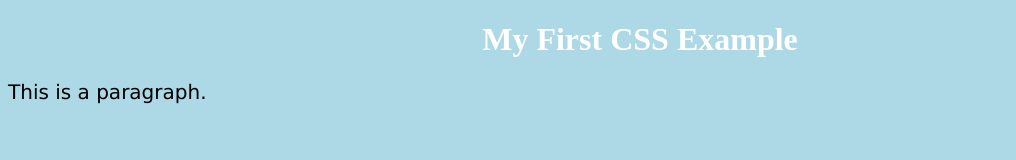
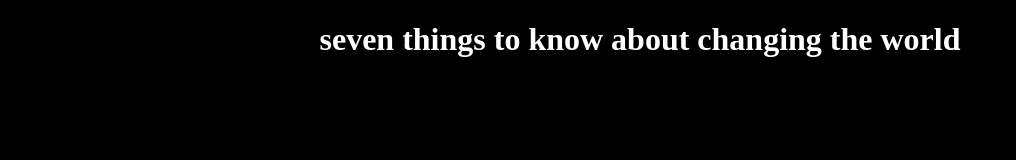
Before and after one commit to sadhbhh/7things, a plain HTML site: page index.html in a window 1280 px wide. Shown: the whole page, without its empty margins (0-1016 px from the left). Drawn offline with Linux system fonts and the light colour scheme.

Commit message:
Update index.html

```diff
--- a/index.html
+++ b/index.html
@@ -3,7 +3,7 @@
 <head>
 <style>
 body {
-  background-color: lightblue;
+  background-color: black;
 }
 
 h1 {
@@ -11,16 +11,13 @@ h1 {
   text-align: center;
 }
 
-p {
-  font-family: verdana;
-  font-size: 20px;
-}
+
 </style>
 </head>
 <body>
 
-<h1>My First CSS Example</h1>
-<p>This is a paragraph.</p>
+<h1>seven things to know about changing the world</h1>
+
 
 </body>
 </html>
```
